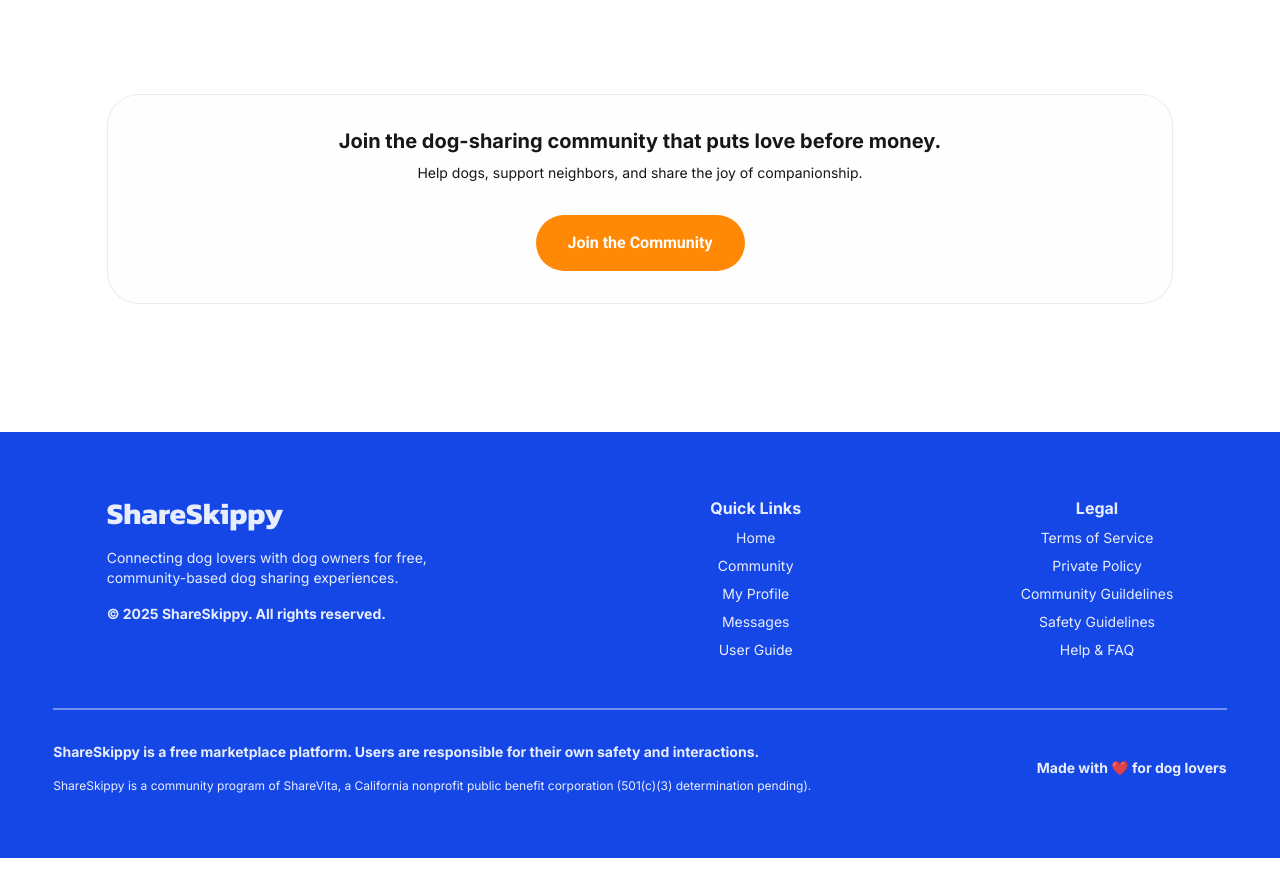
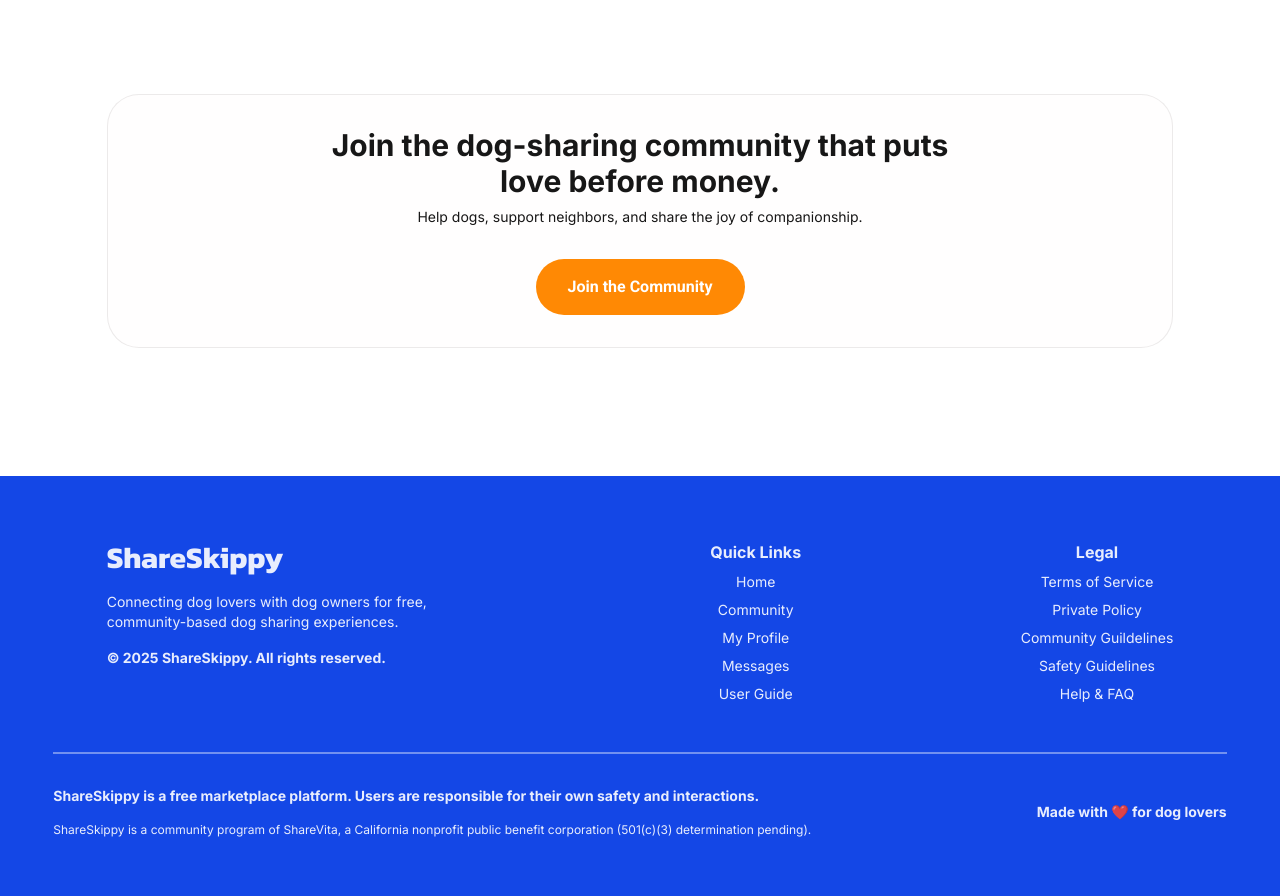
Before and after one commit to prime1999/ShareSkippy, a Next.js app: page / in a window 1280 px wide. Shown: the part 2700-3596 px from the top of the page. Before the commit the page ends 3558 px from the top, so only its background shows below. Built offline with nearby package versions, Linux system fonts and the light colour scheme.

Commit message:
fixed the community text size

```diff
--- a/components/Community.tsx
+++ b/components/Community.tsx
@@ -3,7 +3,7 @@ import Link from "next/link";
 const Community = () => {
   return (
     <section className="font-inter w-10/12 mx-auto rounded-4xl px-3 py-8 glassmorphism flex flex-col items-center justify-center my-32 md:p-8">
-      <h1 className="text-xl w-8/12 mx-auto text-center font-semibold mb-2">
+      <h1 className="text-xl w-8/12 mx-auto text-center font-semibold mb-2 lg:text-3xl">
         Join the dog-sharing community that puts love before money.
       </h1>
       <p className="text-sm max-sm:text-center">
```
